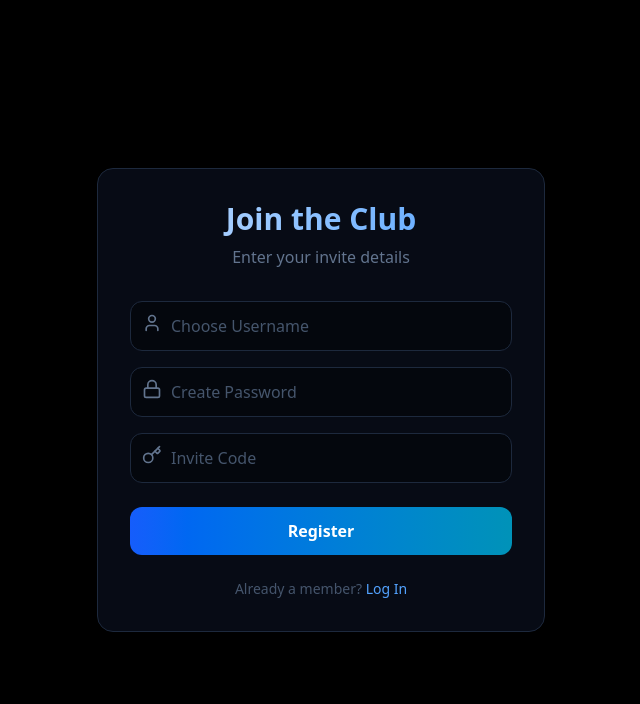
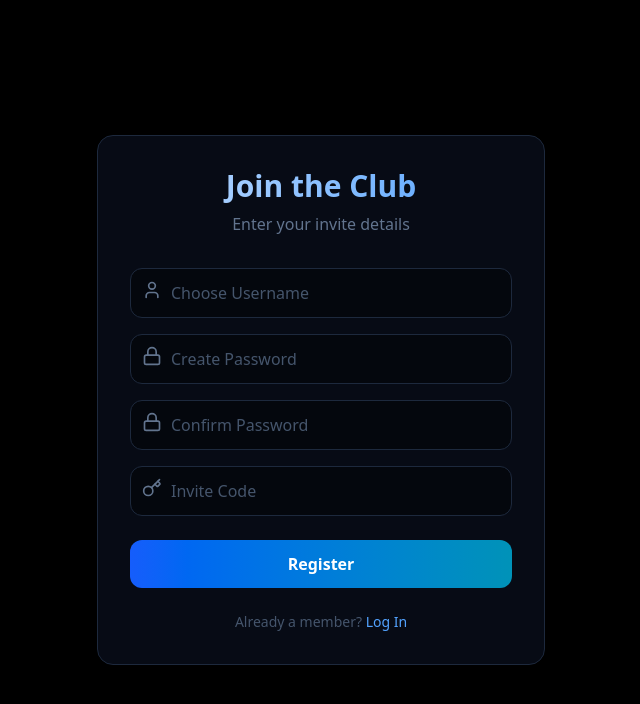
Before and after one commit to fgserrano/ConchClub, a React (Vite) app in the folder client/: page /register in a window 1280 px wide. Shown: the top 704 px of the page, without its empty margins (319-959 px from the left). Built offline with nearby package versions, Linux system fonts and the light colour scheme.

Commit message:
Added password confirmation

```diff
--- a/client/src/lib/api.js
+++ b/client/src/lib/api.js
@@ -1,7 +1,7 @@
 import axios from 'axios';
 
 const api = axios.create({
-    baseURL: 'http://localhost:8080/api',
+    baseURL: `http://${window.location.hostname}:8080/api`,
 });
 
 // Add a request interceptor to add the auth token to requests
--- a/client/src/pages/RegisterPage.jsx
+++ b/client/src/pages/RegisterPage.jsx
@@ -16,8 +16,16 @@ export default function RegisterPage() {
         const formData = new FormData(e.currentTarget);
         const data = Object.fromEntries(formData.entries());
 
+        if (data.password !== data.confirmPassword) {
+            setError('Passwords do not match');
+            setLoading(false);
+            return;
+        }
+
+        const { confirmPassword, ...registrationData } = data;
+
         try {
-            await api.post('/auth/register', data);
+            await api.post('/auth/register', registrationData);
             navigate('/login');
         } catch (err) {
             setError(err.response?.data || 'Registration failed');
@@ -69,6 +77,19 @@ export default function RegisterPage() {
 
                     <div className="group">
                         <div className="relative">
+                            <Lock className="absolute left-3 top-3 w-5 h-5 text-slate-500 group-focus-within:text-blue-400 transition-colors" />
+                            <input
+                                name="confirmPassword"
+                                type="password"
+                                placeholder="Confirm Password"
+                                required
+                                className="w-full bg-black/40 border border-slate-800 text-slate-200 rounded-xl px-10 py-3 focus:outline-none focus:border-blue-500 focus:ring-1 focus:ring-blue-500 transition-all placeholder:text-slate-600"
+                            />
+                        </div>
+                    </div>
+
+                    <div className="group">
+                        <div className="relative">
                             <Key className="absolute left-3 top-3 w-5 h-5 text-slate-500 group-focus-within:text-blue-400 transition-colors" />
                             <input
                                 name="inviteCode"
```
